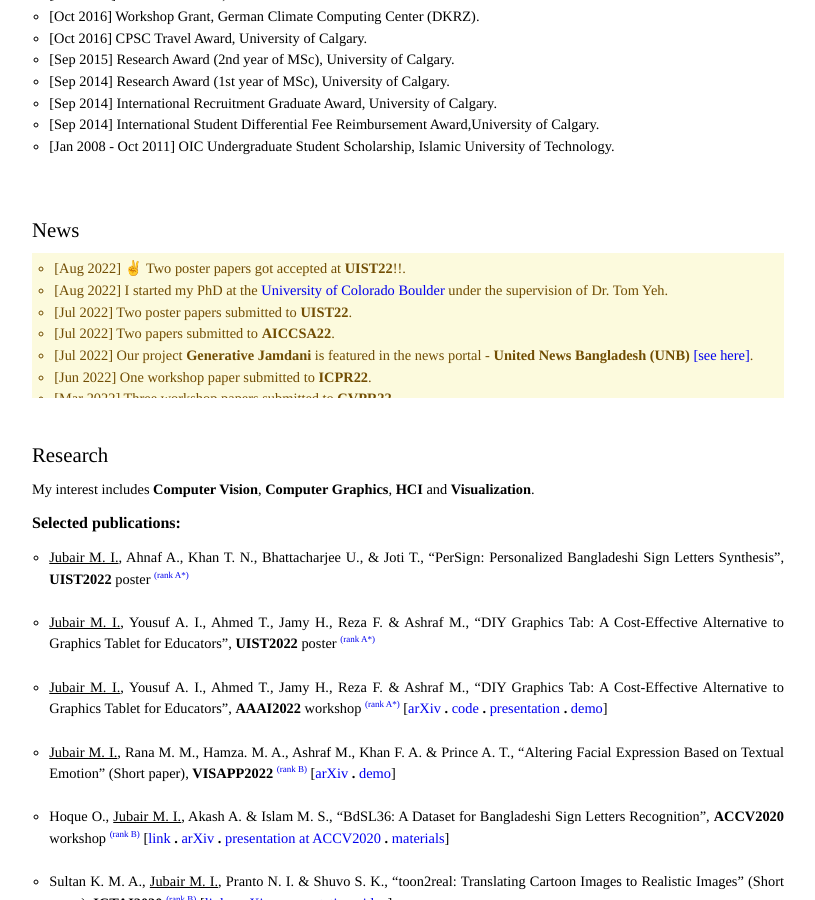
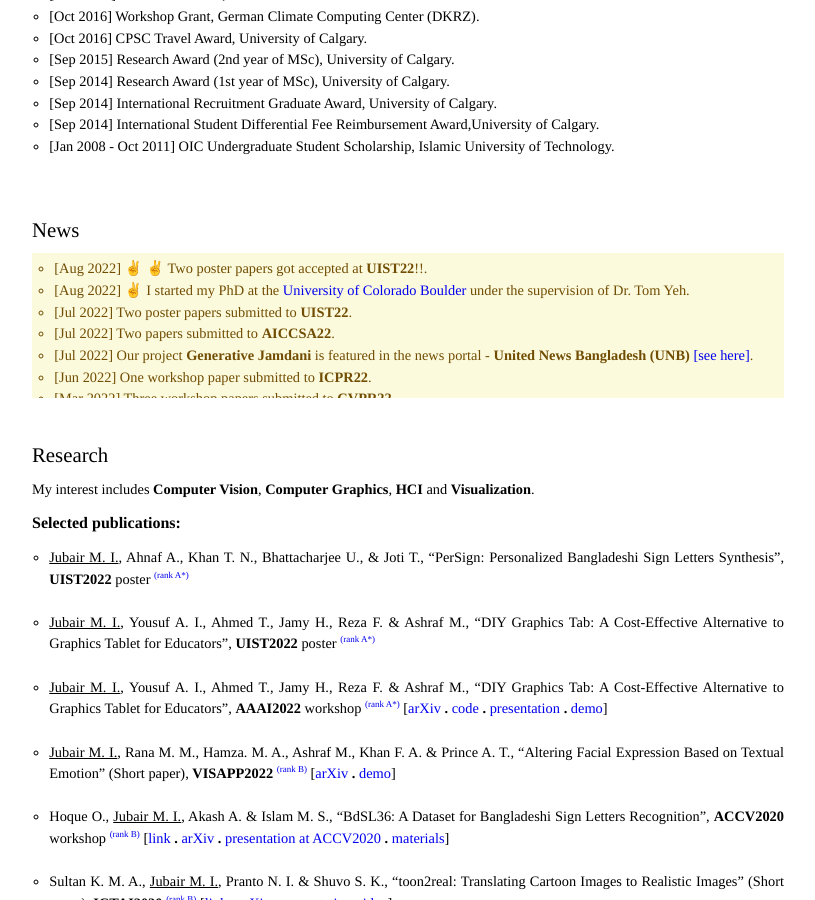
Before and after one commit to imruljubair/imruljubair.github.io, a Jekyll site: the page built from index.html, in a window 1280 px wide and 900 px high, scrolled down 556 px. Shown: the whole window, without its empty margins (232-1047 px from the left). Built offline with Jekyll 4.4.1, drawn with Linux system fonts in a browser that asks for light colours; part of the change alters nothing that is shown.

```diff
--- a/_includes/news.html
+++ b/_includes/news.html
@@ -5,29 +5,29 @@
     <h2 class="category-title" style="font-size:130%">News</h2>
 	<div style="height:145px;overflow:scroll;padding:5px;background-color:#FCFADD;color:#714D03;scrollbar-base-color:#DEBB07;">
     <ul style="font-size:90%; list-style-type:circle">
-    <li>[Aug 2022] &#9996; Two poster papers got accepted at <strong>UIST22</strong>!!.</li>
-    <li>[Aug 2022] I started my PhD at the <a href="https://www.colorado.edu/">University of Colorado Boulder</a> under the supervision of Dr. Tom Yeh.</li>
+    <li>[Aug 2022] &#9996; &#9996; Two poster papers got accepted at <strong>UIST22</strong>!!.</li>
+    <li>[Aug 2022] &#9996; I started my PhD at the <a href="https://www.colorado.edu/">University of Colorado Boulder</a> under the supervision of Dr. Tom Yeh.</li>
     <li>[Jul 2022] Two poster papers submitted to <strong>UIST22</strong>.</li>
     <li>[Jul 2022] Two papers submitted to <strong>AICCSA22</strong>.</li>
     <li>[Jul 2022] Our project <strong>Generative Jamdani</strong> is featured in the news portal - <strong>United News Bangladesh (UNB)</strong> <a href="https://unb.com.bd/m/category/Tech/generative-jamdani-a-trailblazing-research-on-jamdani-motif-generation-by-aust-students/96110?fbclid=IwAR1-iMzywgOnlkaFluTXSq5nFNUae1KcUHt6HkMgE2he-LIPc7pVKPVvvBA">[see here]</a>.</li>
     <li>[Jun 2022] One workshop paper submitted to <strong>ICPR22</strong>.</li>
     <li>[Mar 2022] Three workshop papers submitted to <strong>CVPR22</strong>.</li>
-    <li>[Mar 2022] Our <strong>project</strong> "Jamdani motif generation" took place in <strong>top 50</strong> for Bangladesh Hi-Tech Park Authority & IEB's <a href="https://www.unibatorbd.org/">UNIBATOR</a> program.</li>
-    <li>[Dec 2021] One <strong>abstract</strong> accepted to <strong>VISAPP22</strong>.</li>
-    <li>[Dec 2021] One <strong>paper</strong> accepted to <strong>AAAI22</strong> workshop.</li>
+    <li>[Mar 2022] &#9996; &#9996; Our <strong>project</strong> "Jamdani motif generation" took place in <strong>top 50</strong> for Bangladesh Hi-Tech Park Authority & IEB's <a href="https://www.unibatorbd.org/">UNIBATOR</a> program.</li>
+    <li>[Dec 2021] &#9996; One <strong>abstract</strong> accepted to <strong>VISAPP22</strong>.</li>
+    <li>[Dec 2021] &#9996; &#9996; One <strong>paper</strong> accepted to <strong>AAAI22</strong> workshop.</li>
     <li>[Nov 2021] Paper submitted to <strong>AAAI22</strong> workshop.</li>
-    <li>[Nov 2021] One <strong>paper</strong> accepted to <strong>VISAPP22</strong></li>
+    <li>[Nov 2021] &#9996; &#9996; One <strong>paper</strong> accepted to <strong>VISAPP22</strong></li>
     <li>[Oct 2021] Two papers submitted to VISAPP22.</li>
     <li>[Sep 2021] Three student abstracts submitted to <strong>AAAI22</strong></li>
     <li>[Jun 2021] Succefully conducted "Workshop on Moodle" for the <a href="https://www.aust.edu/te/news/637">project of AUST & Engelbert Strauss (ES) - Deutsche Gesellschaft für Internationale Zusammenarbeit (GIZ)</a>.
-	  <li>[May 2021] Our <strong>project</strong> "Jamdani motif generation" is selected for Bangladesh Hi-Tech Park Authority & IEB's <a href="https://www.unibatorbd.org/results/#:~:text=Jamdani%20motif%20generation%20using%20conditional%20generative%20adversarial%20network">UNIBATOR</a> program.</li>
+	  <li>[May 2021] &#9996; &#9996; Our <strong>project</strong> "Jamdani motif generation" is selected for Bangladesh Hi-Tech Park Authority & IEB's <a href="https://www.unibatorbd.org/results/#:~:text=Jamdani%20motif%20generation%20using%20conditional%20generative%20adversarial%20network">UNIBATOR</a> program.</li>
 	  <li>[Dec 2020] Our datatset <strong>Jamdani Noksha</strong> is now available <a href="https://github.com/raihan-tanvir/generative-jamdani">here.</a></li>
 	  <li>[Dec 2020] Successfully organized ICCIT2020 virtually as a member of technical sub-committee.</li>
 	  <li>[Dec 2020] Attended ACCV2020.</li>
-	  <li>[Nov 2020] Two <strong>papers</strong> accepted at ICCIT2020.</li>
+	  <li>[Nov 2020] &#9996; Two <strong>papers</strong> accepted at ICCIT2020.</li>
 	  <li>[Oct 2020] Our datatset <strong>BdSL36</strong> is now available <a href="https://drive.google.com/drive/folders/1f9sLKK6D86tZH5celUQzUdZI0UtiRfGQ">here.</a></li>
-	  <li>[Oct 2020] One <strong>paper</strong> accepted at ACCV2020 Workshop.</li>
-	  <li>[Aug 2020] One <strong>short paper</strong> accepted at ICTAI2020.</li>
+	  <li>[Oct 2020] &#9996; &#9996; One <strong>paper</strong> accepted at ACCV2020 Workshop.</li>
+	  <li>[Aug 2020] &#9996; &#9996; One <strong>short paper</strong> accepted at ICTAI2020.</li>
 	  <li>[May 2020] Successfully completed edX Certificate Course (CSE167x: Computer Graphics) from UCSanDiegoX. <a href="https://courses.edx.org/certificates/51e5610d19c148fdacbdc1d906757b79">[view certificate]</a>.</li>
 	  <li>[Nov 2018] Our datatset <strong>BdSLImset</strong> is now available <a href="https://github.com/imruljubair/BdSLImset">here.</a></li>
     <li>[Nov 2018] One <strong>paper</strong> accepted at ICIET 2018 for oral presentation.</li>
@@ -36,7 +36,7 @@
     <li>[Oct 2016] My <strong>MSc project</strong> "Icosahedral Maps" is featured in <a href="https://www.dkrz.de/kommunikation/pub/mitteilungen/ausgabe-26-10-2016?lang=de">DKRZ's announcement</a>.</li>
     <li>[Oct 2016] <strong>Talk</strong> given on my MSc project "Icosahedral Maps" at German Climate Computing Centre.</li>
     <li>[Oct 2016] <strong>Paper</strong> presented at VMV 2016.</li>
-    <li>[Aug 2016] <strong>Talk</strong> given on "Icosahedral Maps for a Multiresolution Representation of Earth Data" at VISAGG seminar series, UofC.</li>
+    <li>[Aug 2016] <stsrong>Talk</strong> given on "Icosahedral Maps for a Multiresolution Representation of Earth Data" at VISAGG seminar series, UofC.</li>
     <li>[Dec 2015] <strong>Talk</strong> given on "Introduction to CUDA" at VISAGG seminar series, UofC.</li>
 	  <li>[Dec 2015] <strong>Talk</strong> given on "Introduction to tessellation" at Rendering course Grad seminar series, UofC.</li>
     </ul>
```
